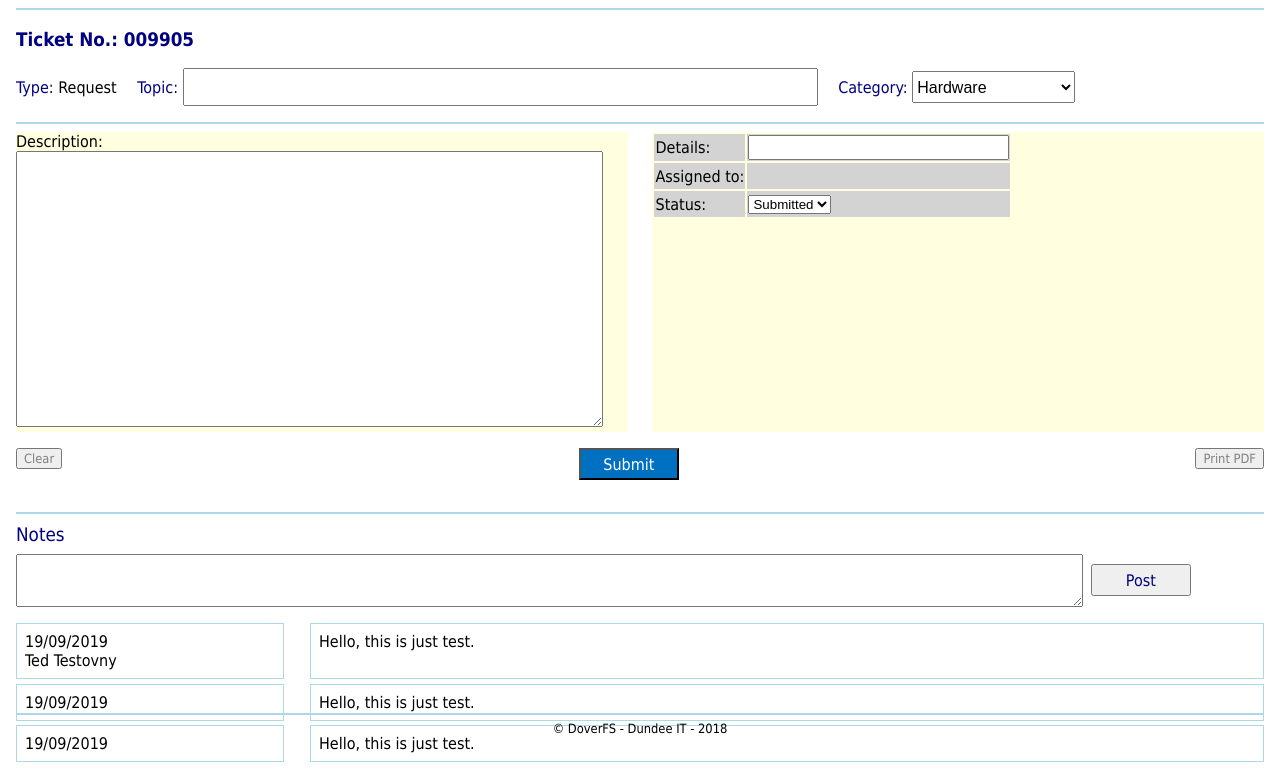
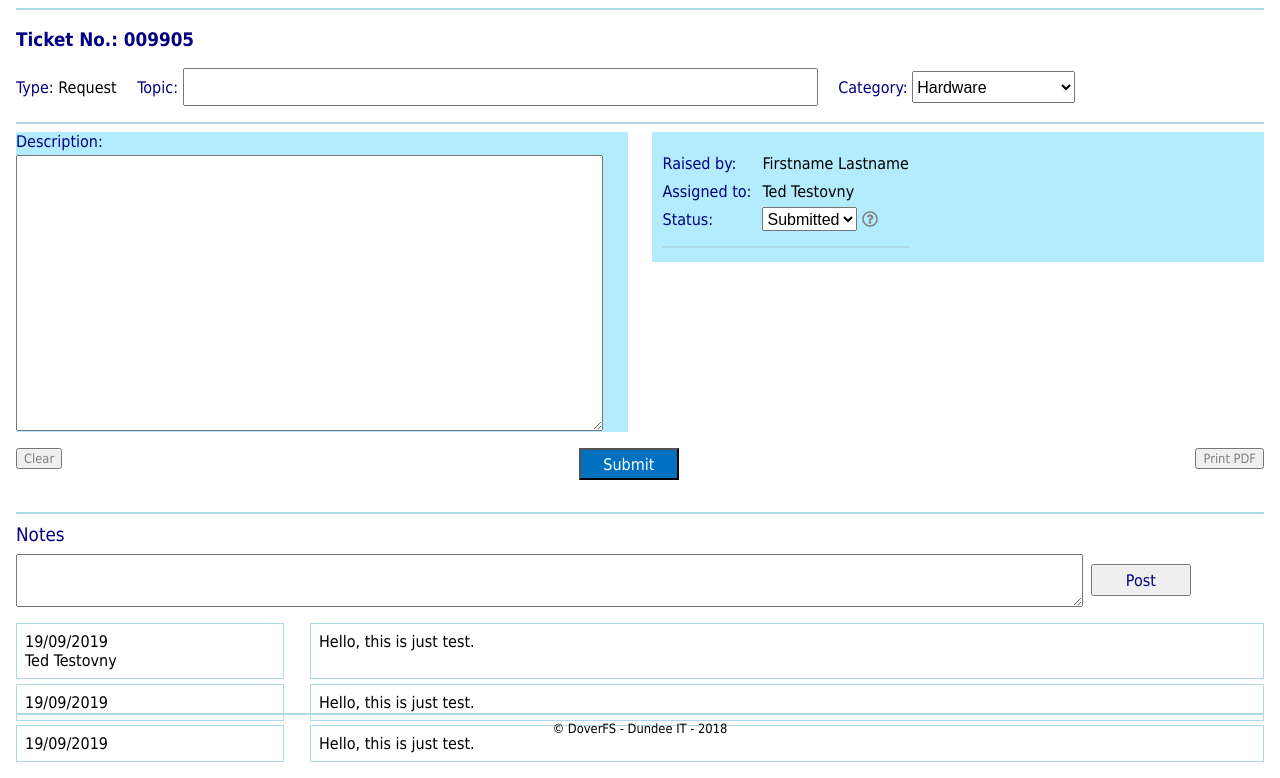
Before and after one commit to Michal-Sitarz/DunUni-Web-IT_Helpdesk_System-FrontEnd, a plain HTML site: page public_html/ticket.html in a window 1280 px wide. Shown: the part 56-834 px from the top of the page. Drawn offline with Linux system fonts and the light colour scheme.

Commit message:
TICKET: extended design

```diff
--- a/public_html/css/ticket.css
+++ b/public_html/css/ticket.css
@@ -6,6 +6,12 @@
     #ticket-header label {
         color: navy;
     }
+
+    #ticket-header select{
+        height: 2em;
+        font-size: 1em;
+    }
+
     #ticket-header input, #ticket-header span{
         margin-right: 1em;
     }
@@ -14,31 +20,46 @@
         width: 50%;
     }
 
-    #ticket-menuinput-category{
-        height: 2em;
-        font-size: 1em;
-    }
 
 #ticket-body{
     display: flex;
     justify-content: space-between;
 }
-    #ticket-body-col-left, #ticket-body-col-right{ background-color: lightyellow;
-        height: 300px; width: 49%;
-
+    #ticket-body-col-left, #ticket-body-col-right{ background-color: #b3ecff;
+        width: 49%;
+        height: 300px;
+    }
+    #ticket-body-col-right{
+        padding-top: 1em;
+        height: min-content;
     }
     #ticket-body textarea{
-            width: 95%;
-            height: 90%;
+        width: 95%;
+        height: 90%;
+        margin-top: .25em;
     }
     #ticket-body table{
         margin: 0;
     }
-    #ticket-body td{ background-color: lightgrey;
+    #ticket-body table > *, #ticket-body label{
+        color: navy;
+    }
+    #ticket-body td{ /*background-color: lightgrey;*/
         height: 1.5em;
+        padding-left: .5em;
+    }
+    .td-data{
+        color: black;
     }
     #ticket-body input{
         height: auto;
+    }
+    #ticket-body i{
+        color: grey;
+    }
+    #ticket-body select{
+        height: 1.5em;
+        font-size: 1em;
     }
 
 
--- a/public_html/ticket.html
+++ b/public_html/ticket.html
@@ -50,24 +50,31 @@
                         <div id="ticket-body-col-right">
                             <table>
                                 <tr>
-                                    <td>Details:</td>
-                                    <td><input></td>
+                                    <td>Raised by:</td>
+                                    <td id="ticket-username" class="td-data">Firstname Lastname</td>
                                 </tr>
                                 <tr>
                                     <td>Assigned to:</td>
-                                    <td></td>
+                                    <td id="ticket-assigned-to" class="td-data">Ted Testovny</td>
                                 </tr>
                                 <tr>
-                                    <td>Status: </td>
-                                    <td><select>
+                                    <td>Status:</td>
+                                    <td>
+                                        <select id="ticket-status-selected">
                                             <option>Submitted</option>
                                             <option>Open</option>
                                             <option>Active</option>
                                             <option>Closed</option>
                                             <option>Cancelled</option>
-                                        </select></td>
+                                        </select>
+                                        <i class="far fa-question-circle"></i>
+                                    </td>
+                                </tr>
+                                <tr>
+                                    <td colspan="2"><hr></td>
                                 </tr>
                             </table>
+
                         </div>
                     </div>
 
```
